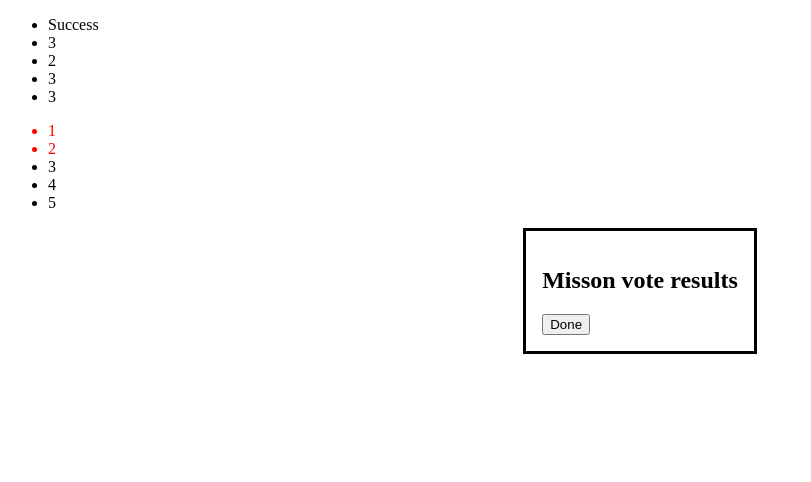
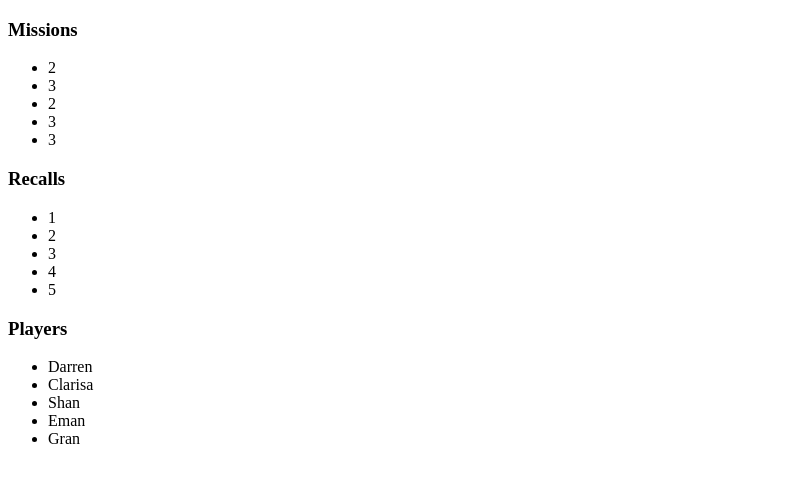
Before and after one commit to dgpangan/the-resistance-ui, a Vue app: page / in a window 1280 px wide. Shown: the top 482 px of the page, without its empty margins (0-811 px from the left). Built offline with nearby package versions, Linux system fonts and the light colour scheme.

Commit message:
ref: change cancellation to recall, add players to the board

```diff
--- a/src/App.vue
+++ b/src/App.vue
@@ -22,15 +22,15 @@ export default {
 
   data() {
     return {
-      showDialog: 'mission-vote-results',
+      showDialog: '',
       missions: [
-        { id: 0, playerCount: 2, status: 'success' },
+        { id: 0, playerCount: 2, status: '' },
         { id: 1, playerCount: 3, status: '' },
         { id: 2, playerCount: 2, status: '' },
         { id: 3, playerCount: 3, status: '' },
         { id: 4, playerCount: 3, status: '' },
       ],
-      cancellations: 2,
+      recalls: 0,
       players: [
         { id: 0, name: 'Darren',  isResistance: false,  selected: false, teamVote: '',        missionVote: ''        },
         { id: 1, name: 'Clarisa', isResistance: true,   selected: false, teamVote: 'approve', missionVote: 'success' },
@@ -49,7 +49,7 @@ export default {
       playerId: this.playerId,
       playerInTurn: this.playerInTurn,
       missions: this.missions,
-      cancellations: this.cancellations,
+      recalls: this.recalls,
       getPlayer: this.getPlayer,
       getThisPlayer: this.getThisPlayer,
       getCurrentMission: this.getCurrentMission,
--- a/src/components/TheBoard.vue
+++ b/src/components/TheBoard.vue
@@ -1,5 +1,6 @@
 <template>
   <section>
+    <h3>Missions</h3>
     <ul>
       <li v-for="(mission, id) in missions" :key="id">
         <span v-if="mission.status === 'success'">Success</span>
@@ -7,19 +8,23 @@
         <span v-else>{{ mission.playerCount }}</span>
       </li>
     </ul>
-
-    <ul class="cancellations">
+    <h3>Recalls</h3>
+    <ul>
       <li v-for="id in 5" :key="id" :class="isMarked(id)">{{ id }}</li>
+    </ul>
+    <h3>Players</h3>
+    <ul>
+      <li v-for="player in players" :key="player.id">{{ player.name }}</li>
     </ul>
   </section>
 </template>
 
 <script>
 export default {
-  inject: ['missions', 'cancellations'],
+  inject: ['players', 'missions', 'recalls'],
   methods: {
     isMarked(id) {
-      if (this.cancellations >= id) return 'marked';
+      if (this.recalls >= id) return 'marked';
     }
   }
 }
```
